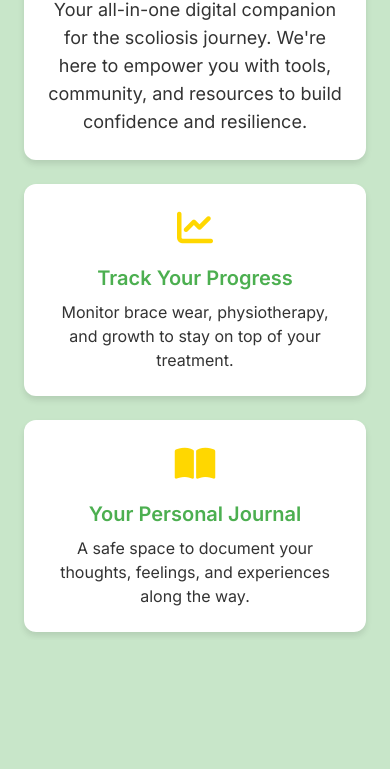
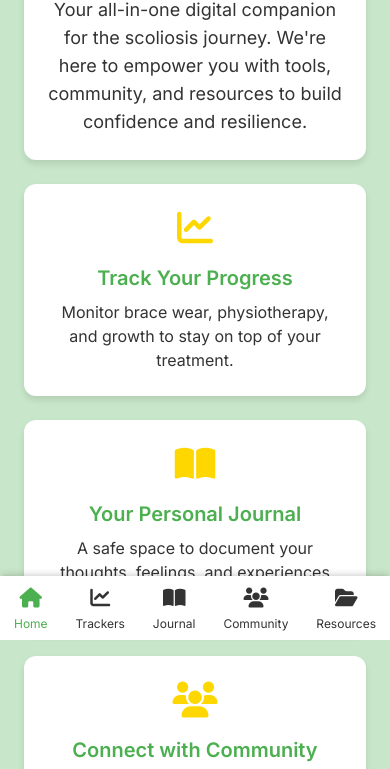
Before and after one commit to leiamehta/beyondthecurve, a plain HTML site: page index.html in a window 390 px wide. Shown: the part 204-973 px from the top of the page. Before the commit the page ends 844 px from the top, so only its background shows below. Drawn offline with nearby package versions, Linux system fonts and the light colour scheme.

Commit message:
Update index.html

```diff
--- a/index.html
+++ b/index.html
@@ -72,13 +72,23 @@
              margin-bottom: 1rem;
              border-radius: 4px;
         }
+        .bottom-nav-link {
+            color: var(--dark-text);
+            transition: color 0.2s;
+        }
+        .bottom-nav-link.active, .bottom-nav-link:hover {
+            color: var(--primary-green);
+        }
+        .shadow-t-lg {
+            box-shadow: 0 -4px 6px -1px rgb(0 0 0 / 0.1), 0 -2px 4px -2px rgb(0 0 0 / 0.1);
+        }
     </style>
 </head>
 <body class="bg-light-green text-dark-text">
 
-    <div class="flex h-screen overflow-hidden">
-        <!-- Sidebar -->
-        <aside id="sidebar" class="sidebar bg-primary-green text-white w-64 space-y-6 py-7 px-2 absolute inset-y-0 left-0 transform -translate-x-full md:relative md:translate-x-0 transition duration-200 ease-in-out z-20">
+    <div class="md:flex h-screen">
+        <!-- Sidebar for Desktop -->
+        <aside id="sidebar" class="sidebar bg-primary-green text-white w-64 space-y-6 py-7 px-2 hidden md:flex md:flex-col">
             <a href="#" class="text-white flex items-center space-x-2 px-4">
                 <i class="fas fa-child text-2xl text-accent-gold"></i>
                 <span class="text-2xl font-extrabold">Beyond the Curve</span>
@@ -111,10 +121,8 @@
         <!-- Main Content -->
         <div id="main-content" class="main-content flex-1 flex flex-col overflow-hidden">
             <header class="bg-white shadow-md p-4 flex justify-between items-center">
-                 <button id="menu-button" class="md:hidden text-primary-green">
-                    <i class="fas fa-bars text-2xl"></i>
-                </button>
-                <h1 id="section-title" class="text-2xl font-bold text-primary-green">Home</h1>
+                <div class="w-8 md:w-0"></div> <!-- Placeholder to balance title -->
+                <h1 id="section-title" class="text-2xl font-bold text-primary-green text-center flex-1">Home</h1>
                 <div>
                     <!-- Placeholder for login/profile -->
                      <button class="bg-primary-green text-white font-bold py-2 px-4 rounded-lg hover:bg-accent-gold hover:text-dark-text transition">
@@ -123,7 +131,7 @@
                 </div>
             </header>
 
-            <main class="flex-1 overflow-x-hidden overflow-y-auto bg-light-green p-6">
+            <main class="flex-1 overflow-x-hidden overflow-y-auto bg-light-green p-6 pb-24 md:pb-6">
                 <!-- Home Section -->
                 <section id="home" class="space-y-6">
                      <div class="card p-6 text-center">
@@ -276,41 +284,70 @@
         </div>
     </div>
 
+    <!-- Bottom Navigation Bar for Mobile -->
+    <nav id="bottom-nav" class="md:hidden fixed bottom-0 left-0 right-0 bg-white shadow-t-lg z-30">
+        <div class="flex justify-around w-full">
+            <a href="#home" class="bottom-nav-link active flex-grow flex flex-col items-center text-center py-2 px-1" onclick="showSection('home', this)">
+                <i class="fas fa-home text-xl"></i>
+                <span class="text-xs mt-1">Home</span>
+            </a>
+            <a href="#trackers" class="bottom-nav-link flex-grow flex flex-col items-center text-center py-2 px-1" onclick="showSection('trackers', this)">
+                <i class="fas fa-chart-line text-xl"></i>
+                <span class="text-xs mt-1">Trackers</span>
+            </a>
+            <a href="#journal" class="bottom-nav-link flex-grow flex flex-col items-center text-center py-2 px-1" onclick="showSection('journal', this)">
+                <i class="fas fa-book-open text-xl"></i>
+                <span class="text-xs mt-1">Journal</span>
+            </a>
+            <a href="#community" class="bottom-nav-link flex-grow flex flex-col items-center text-center py-2 px-1" onclick="showSection('community', this)">
+                <i class="fas fa-users text-xl"></i>
+                <span class="text-xs mt-1">Community</span>
+            </a>
+            <a href="#resources" class="bottom-nav-link flex-grow flex flex-col items-center text-center py-2 px-1" onclick="showSection('resources', this)">
+                <i class="fas fa-folder-open text-xl"></i>
+                <span class="text-xs mt-1">Resources</span>
+            </a>
+        </div>
+    </nav>
+
     <script>
-        function showSection(sectionId, element) {
+        function showSection(sectionId, clickedElement) {
             // Hide all sections
             document.querySelectorAll('main section').forEach(section => {
                 section.classList.add('hidden');
             });
             // Show the selected section
-            document.getElementById(sectionId).classList.remove('hidden');
+            const sectionToShow = document.getElementById(sectionId);
+            if(sectionToShow) {
+                sectionToShow.classList.remove('hidden');
+            }
 
-            // Update active link
+            // Define target href for syncing navs
+            const targetHref = `#${sectionId}`;
+
+            // Update active link in sidebar
             document.querySelectorAll('.sidebar-link').forEach(link => {
                 link.classList.remove('active');
             });
-            element.classList.add('active');
+            const sidebarLink = document.querySelector(`.sidebar-link[href='${targetHref}']`);
+            if (sidebarLink) {
+                sidebarLink.classList.add('active');
+            }
+
+            // Update active link in bottom nav
+            document.querySelectorAll('.bottom-nav-link').forEach(link => {
+                link.classList.remove('active');
+            });
+            const bottomNavLink = document.querySelector(`.bottom-nav-link[href='${targetHref}']`);
+            if (bottomNavLink) {
+                bottomNavLink.classList.add('active');
+            }
+
 
             // Update header title
-            const title = element.querySelector('span').textContent;
+            const title = clickedElement.querySelector('span').textContent;
             document.getElementById('section-title').textContent = title;
-
-            // Close sidebar on mobile after click
-            const sidebar = document.getElementById('sidebar');
-            if (sidebar.classList.contains('translate-x-0')) {
-                 sidebar.classList.remove('translate-x-0');
-                 sidebar.classList.add('-translate-x-full');
-            }
         }
-
-        // Mobile sidebar toggle
-        const menuButton = document.getElementById('menu-button');
-        const sidebar = document.getElementById('sidebar');
-
-        menuButton.addEventListener('click', () => {
-            sidebar.classList.toggle('-translate-x-full');
-            sidebar.classList.toggle('translate-x-0');
-        });
 
     </script>
 </body>
```
